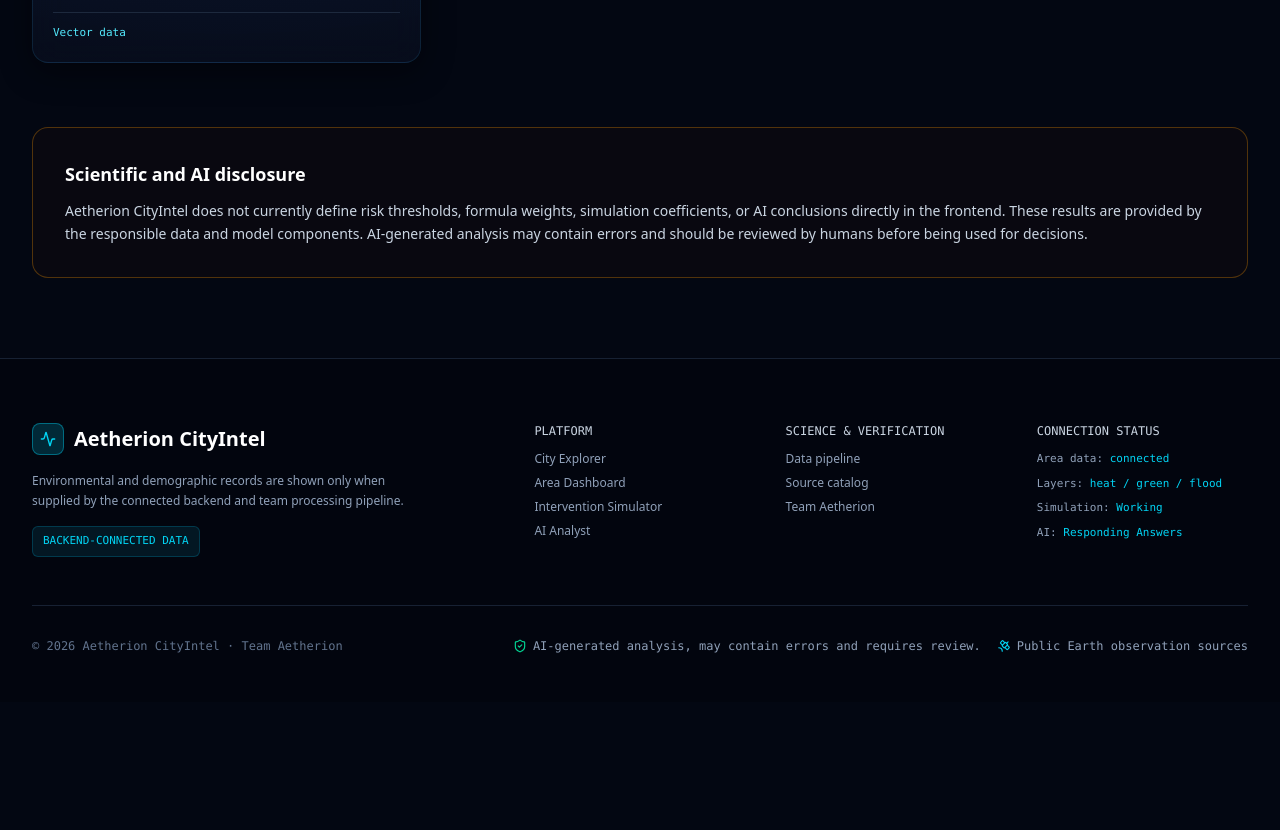
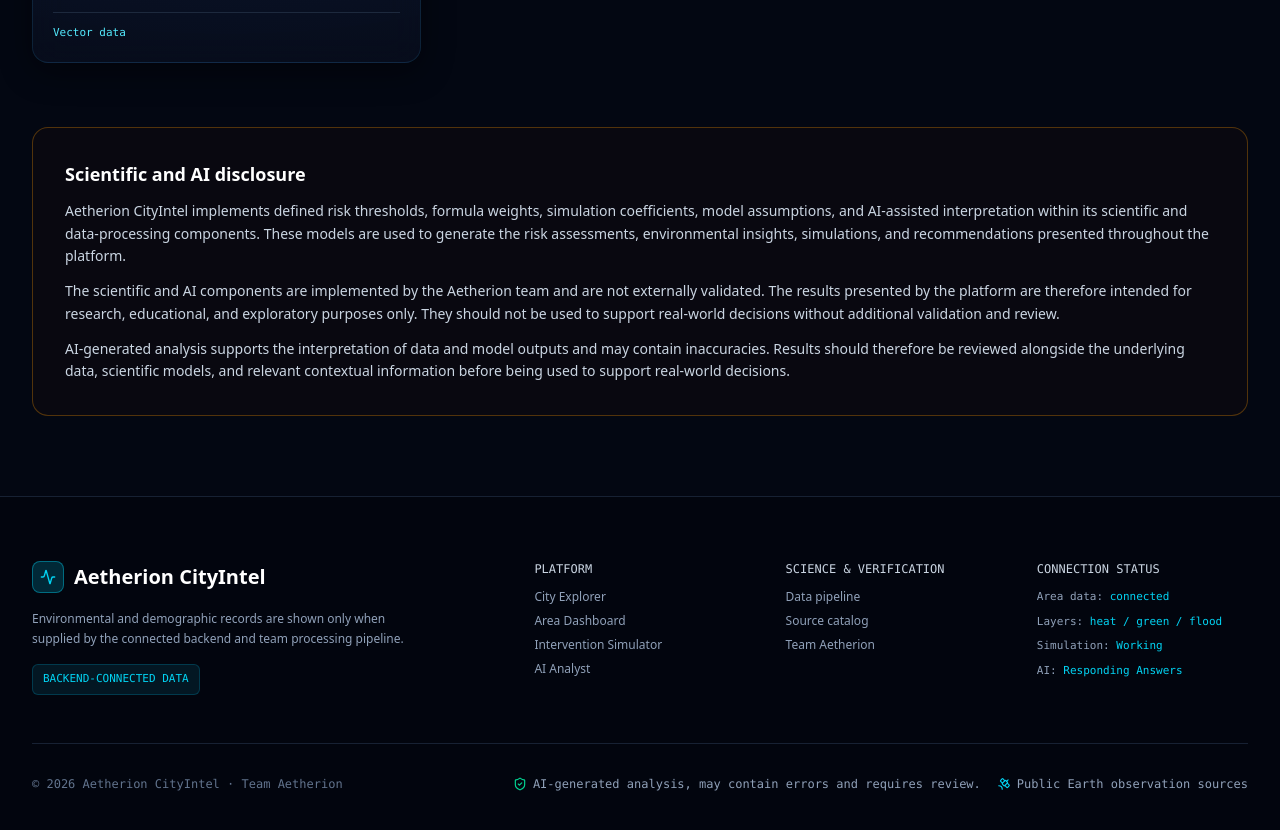
Before and after one commit to codewithaayan/Aetherion-CityIntel, a Next.js app: page /methodology in a window 1280 px wide. Shown: the part 1620-2450 px from the top of the page. Before the commit the page ends 2322 px from the top, so only its background shows below. Built offline with nearby package versions, Linux system fonts and the light colour scheme.

Commit message:
Updated Disclosure

```diff
--- a/app/methodology/page.tsx
+++ b/app/methodology/page.tsx
@@ -18,6 +18,8 @@ export default function MethodologyPage() {
   return <div className="min-h-screen bg-[#030712] text-slate-100"><Navbar /><main className="mx-auto w-full max-w-7xl space-y-16 px-4 pb-20 pt-24 sm:px-6 lg:px-8"><header className="mx-auto max-w-3xl space-y-3 text-center"><Badge variant="cyan" size="sm">CURRENT DATA BOUNDARY</Badge><h1 className="text-4xl font-extrabold text-white">How Aetherion CityIntel Connects Data</h1><p className="text-sm leading-relaxed text-slate-400">This page describes the implemented scientific models, formulas, thresholds, interpretation methods, and model assumptions used by CityIntel. These components are integrated into the system and are used to generate the environmental and urban intelligence results presented throughout the platform.</p></header>
     <section className="space-y-6"><h2 className="text-center text-xl font-bold text-white">Data flow</h2><div className="mx-auto max-w-3xl space-y-3">{stages.map((stage, index) => { const Icon = stage.icon; return <div key={stage.title}><div className="flex gap-4 rounded-xl border border-slate-800 bg-slate-950/70 p-5"><div className="flex h-10 w-10 shrink-0 items-center justify-center rounded-xl border border-cyan-500/30 bg-cyan-500/10 text-cyan-400"><Icon className="h-5 w-5" /></div><div><h3 className="text-sm font-bold text-white">{stage.title}</h3><p className="mt-1 text-xs leading-relaxed text-slate-400">{stage.description}</p></div></div>{index < stages.length - 1 ? <ArrowDown className="mx-auto my-2 h-4 w-4 text-cyan-500/50" /> : null}</div>; })}</div></section>
     <section id="sources" className="space-y-6"><div className="text-center"><Badge variant="neutral" size="sm">BLUEPRINT SOURCES</Badge><h2 className="mt-3 text-2xl font-bold text-white">Approved source catalog</h2><p className="mt-2 text-xs text-slate-400">Availability and resolution depend on the exact product selected by the data owner.</p></div><div className="grid gap-6 md:grid-cols-2 lg:grid-cols-3">{DATA_SOURCES.map((source) => <Card key={source.name} className="border-slate-800 p-5"><Badge variant="cyan" size="sm">{source.badge}</Badge><CardTitle className="mt-3 text-base text-white">{source.name}</CardTitle><p className="mt-1 text-[10px] font-mono text-slate-500">{source.agency}</p><CardDescription className="mt-3 text-xs text-slate-400">{source.description}</CardDescription><p className="mt-4 border-t border-slate-800 pt-3 text-[11px] font-mono text-cyan-300">{source.resolution}</p></Card>)}</div></section>
-    <section className="rounded-2xl border border-amber-500/30 bg-amber-950/10 p-8"><h2 className="text-lg font-bold text-white">Scientific and AI disclosure</h2><p className="mt-3 text-sm leading-relaxed text-slate-300">Aetherion CityIntel does not currently define risk thresholds, formula weights, simulation coefficients, or AI conclusions directly in the frontend. These results are provided by the responsible data and model components. AI-generated analysis may contain errors and should be reviewed by humans before being used for decisions.</p></section>
+    <section className="rounded-2xl border border-amber-500/30 bg-amber-950/10 p-8"><h2 className="text-lg font-bold text-white">Scientific and AI disclosure</h2><p className="mt-3 text-sm leading-relaxed text-slate-300">Aetherion CityIntel implements defined risk thresholds, formula weights, simulation coefficients, model assumptions, and AI-assisted interpretation within its scientific and data-processing components. These models are used to generate the risk assessments, environmental insights, simulations, and recommendations presented throughout the platform.</p><p className="mt-3 text-sm leading-relaxed text-slate-300">The scientific and AI components are implemented by the Aetherion team and are not externally validated. The results presented by the platform are therefore intended for research, educational, and exploratory purposes only. They should not be used to support real-world decisions without additional validation and review.</p><p className="mt-3 text-sm leading-relaxed text-slate-300">
+
+AI-generated analysis supports the interpretation of data and model outputs and may contain inaccuracies. Results should therefore be reviewed alongside the underlying data, scientific models, and relevant contextual information before being used to support real-world decisions.</p></section>
   </main><Footer /></div>;
 }
```
